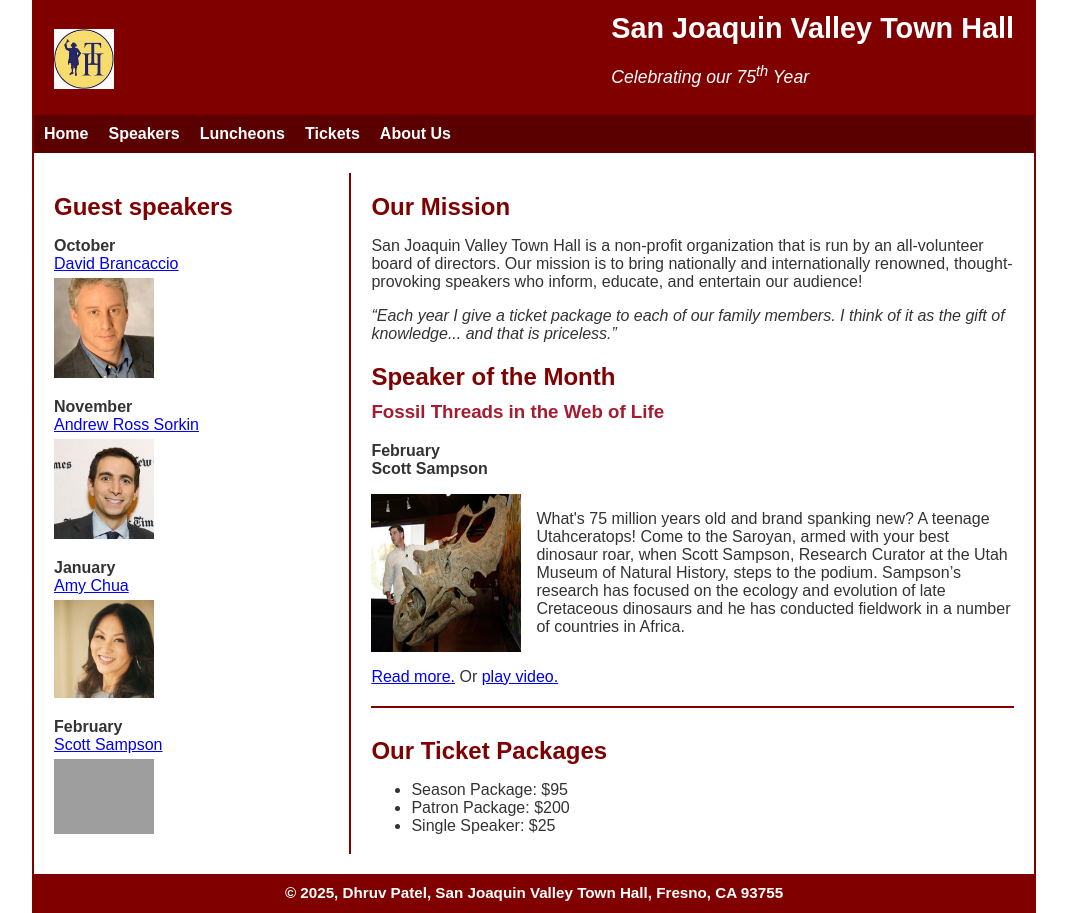
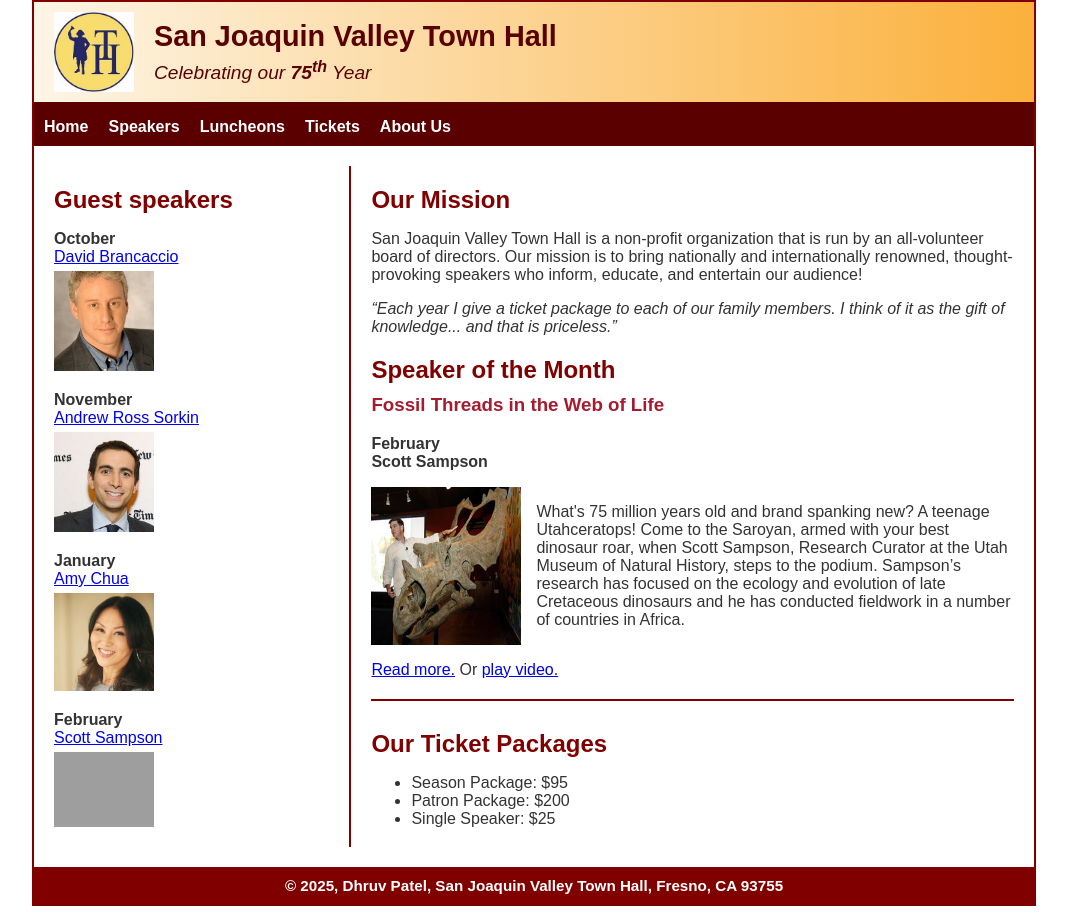
Before and after one commit to dsp82njit/A09, a plain HTML site: page index.html in a window 1280 px wide. Shown: the whole page, without its empty margins (106-1173 px from the left). Drawn offline with Linux system fonts and the light colour scheme; grey boxes are pictures that could not be loaded.

Commit message:
Update index.html

```diff
--- a/index.html
+++ b/index.html
@@ -11,31 +11,42 @@
             background: #fff;
             color: #333;
         }
+
         .container {
             max-width: 1000px;
             margin: auto;
             border: 2px solid #800000;
         }
 
-        /* Header */
+        /* Header Styling (updated to match screenshot) */
         header {
-            background: #800000;
-            color: white;
+            background: linear-gradient(to right, #fdf5e6, #fbb03b); /* light to golden */
+            padding: 10px 20px;
+            border-bottom: 6px solid #5a0000;
+        }
+
+        .header-content {
             display: flex;
             align-items: center;
-            justify-content: space-between;
-            padding: 10px 20px;
         }
-        header img {
-            height: 60px;
+
+        .header-content img {
+            height: 80px;
+            margin-right: 20px;
         }
-        header h1 {
+
+        .header-text h1 {
             margin: 0;
             font-size: 1.8em;
+            color: #5a0000;
+            font-weight: bold;
         }
-        header p {
+
+        .header-text p {
+            margin: 5px 0 0 0;
+            font-size: 1.2em;
             font-style: italic;
-            font-size: 1.1em;
+            color: #5a0000;
         }
 
         /* Navigation */
@@ -44,14 +55,46 @@
             display: flex;
             padding: 10px;
         }
+
         nav a {
             color: white;
             margin-right: 20px;
             text-decoration: none;
             font-weight: bold;
         }
+
         nav a:hover {
             text-decoration: underline;
+        }
+
+        /* Dropdown */
+        .dropdown {
+            position: relative;
+            display: inline-block;
+        }
+
+        .dropdown-content {
+            display: none;
+            position: absolute;
+            background-color: #800000;
+            min-width: 160px;
+            box-shadow: 0px 8px 16px rgba(0,0,0,0.2);
+            z-index: 1;
+        }
+
+        .dropdown-content a {
+            color: white;
+            padding: 8px 12px;
+            text-decoration: none;
+            display: block;
+        }
+
+        .dropdown-content a:hover {
+            background-color: #a51c30;
+        }
+
+        .dropdown:hover .dropdown-content {
+            display: block;
         }
 
         /* Layout */
@@ -59,16 +102,19 @@
             display: flex;
             padding: 20px;
         }
+
         .left {
             width: 30%;
             padding-right: 20px;
             border-right: 2px solid #800000;
         }
+
         .left img {
             width: 100%;
             max-width: 100px;
             margin-top: 5px;
         }
+
         .right {
             width: 70%;
             padding-left: 20px;
@@ -78,6 +124,7 @@
             color: #800000;
             margin-bottom: 5px;
         }
+
         h3 {
             color: #a51c30;
             margin-top: 10px;
@@ -98,6 +145,7 @@
             background-color: #800000;
             padding: 10px 0;
         }
+
         .footer-text {
             color: white;
             text-align: center;
@@ -105,42 +153,19 @@
             font-size: 0.95em;
             margin: 0;
         }
-
-        /* Dropdown (visual only for now) */
-        .dropdown {
-            position: relative;
-            display: inline-block;
-        }
-        .dropdown-content {
-            display: none;
-            position: absolute;
-            background-color: #800000;
-            min-width: 160px;
-            box-shadow: 0px 8px 16px rgba(0,0,0,0.2);
-            z-index: 1;
-        }
-        .dropdown-content a {
-            color: white;
-            padding: 8px 12px;
-            text-decoration: none;
-            display: block;
-        }
-        .dropdown-content a:hover {
-            background-color: #a51c30;
-        }
-        .dropdown:hover .dropdown-content {
-            display: block;
-        }
     </style>
 </head>
 <body>
     <div class="container">
-        <!-- Header -->
+
+        <!-- Header (Updated) -->
         <header>
-            <img src="th.jpg" alt="Town Hall Logo">
-            <div>
-                <h1>San Joaquin Valley Town Hall</h1>
-                <p>Celebrating our 75<sup>th</sup> Year</p>
+            <div class="header-content">
+                <img src="th.jpg" alt="Town Hall Logo">
+                <div class="header-text">
+                    <h1>San Joaquin Valley Town Hall</h1>
+                    <p>Celebrating our <strong>75<sup>th</sup></strong> Year</p>
+                </div>
             </div>
         </header>
 
```
